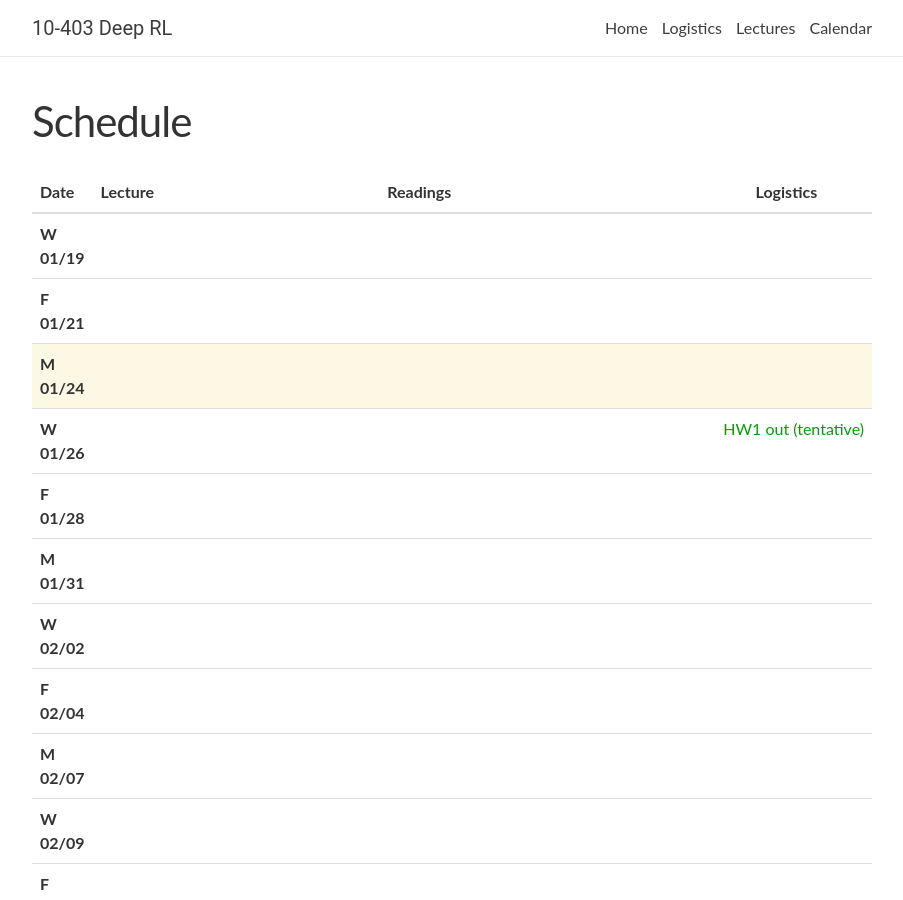
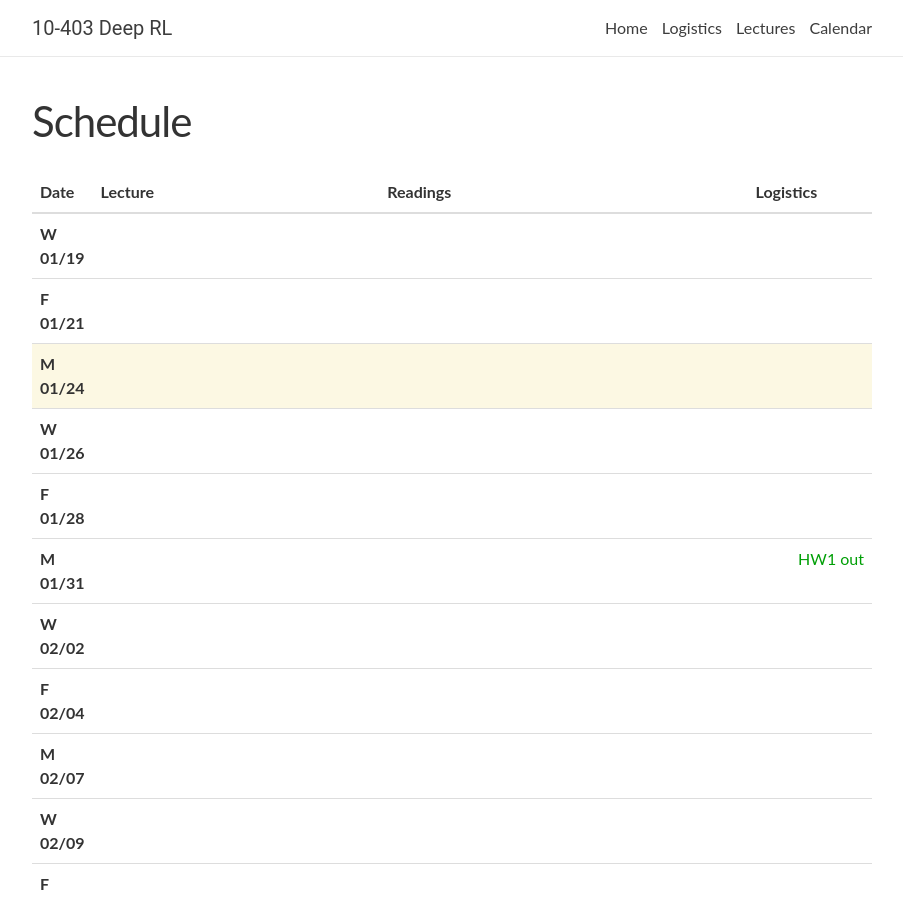
Before and after one commit to cmudeeprl/403website_s22, a Jekyll site: the page built from _pages/lectures.md, in a window 1280 px wide and 900 px high. Shown: the whole window, without its empty margins (188-1091 px from the left). Built offline with Jekyll 4.4.1, drawn with Linux system fonts in a browser that asks for light colours; nearby versions of some CDN libraries; comment, search, counter and statistics services are not loaded.

Commit message:
Update lectures.yml

```diff
--- a/_data/lectures.yml
+++ b/_data/lectures.yml
@@ -56,7 +56,6 @@
   readings:
     - <a href="http://incompleteideas.net/book/RLbook2018.pdf" target="_blank">S & B Textbook</a>, Ch3, Ch4
     - <a href="https://distill.pub/2019/paths-perspective-on-value-learning/" target="blank">The Path perspective on Value Learning </a> (blogpost)
-  logistics: <span class="event">HW1 out (tentative)</span> <br>
 
 - date: F 01/28
   lecturer:
@@ -102,7 +101,7 @@
     # - Cully et al. <a href="https://arxiv.org/abs/1407.3501" target="_blank">Robots that can adapt like animals</a>, discussed in lecture
     # - Rasmussen & Williams <a href="http://www.gaussianprocess.org/gpml/chapters/RW.pdf" target="_blank">Gaussian Processes for Machine Learning</a> Ch1, Ch2 2.1-2.3
     # - Brochu et. al <a href="https://arxiv.org/pdf/1012.2599.pdf" target="blank">A Tutorial on Bayesian Optimization of Expensive Cost Functions, with Application to Active User Modeling and Hierarchical Reinforcement Learning</a> Sections 1, 2.1, 2.2
-  logistics:
+  logistics: <span class="event">HW1 out </span> <br>
 
 # - date: T 02/16
 #   lecturer:
```
